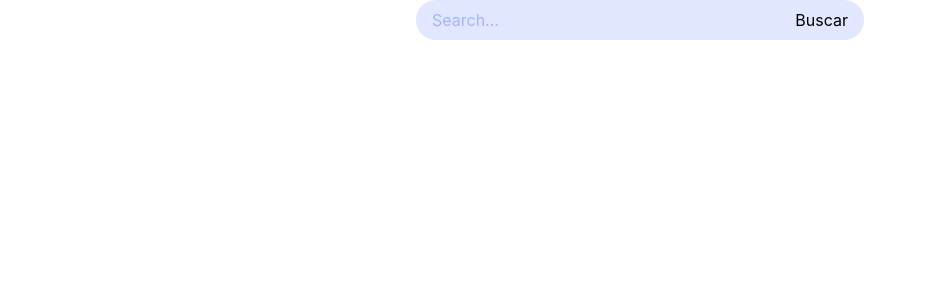
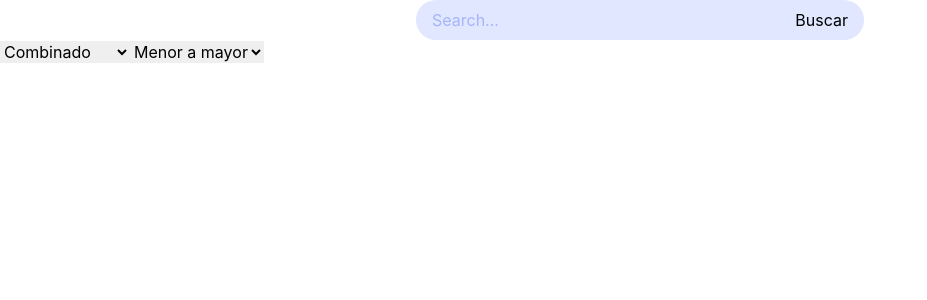
Before and after one commit to PLAYMAN11/Scrappy, a React (Create React App) app: page /search in a window 1280 px wide. Shown: the top 300 px of the page, without its empty margins (0-927 px from the left). Built offline with nearby package versions, Linux system fonts and the light colour scheme.

Commit message:
select de ascendente jala

```diff
--- a/src/ApiCall.js
+++ b/src/ApiCall.js
@@ -1,28 +1,29 @@
 import React, { useState } from 'react';
-import { MagnifyingGlassIcon } from '@heroicons/react/20/solid';
 import mercadolibre from './ScrapMercadoLibre';
 import amazon from './BrightData';
 import ProductCard from './components/ProductCard.js';
+
 
 function sortJSON(data, orden) {
     return data.sort((a, b) => {
         const x = parseFloat(a.price);
         const y = parseFloat(b.price);
-        return orden === 'asc' ? x - y : y - x;
+        console.log(orden)
+        return orden == 'asc' ? x - y : y - x;
     });
 }
 
 function Combine(JSON1, JSON2) {
+
+
     let JSON11 = JSON.parse(JSON.stringify(JSON1));
     let JSON22 = JSON.parse(JSON.stringify(JSON2));
     let combined = [];
 
     for (let i = 0; i < 50; i++) {
-        if (JSON11.data[i]) combined.push(JSON11.data[i]);
+        if (JSON11.data[i]) combined.push(JSON11.data[i]);  // Asegúrate de que el índice existe
         if (JSON22.data[i]) combined.push(JSON22.data[i]);
     }
-
-    combined = sortJSON(combined, 'asc');
     return combined;
 }
 
@@ -32,6 +33,7 @@ const APIsCall = () => {
     const [combine, setCombine] = useState(null);
     const [apisData, setApisData] = useState(null);
     const [plat, setPlat] = useState("");
+    const [orden, setorden]=useState('asc');
 
     const handleSearch = async (e) => {
         e.preventDefault();
@@ -41,15 +43,17 @@ const APIsCall = () => {
             const mercadoResponse = await mercadolibre(inputValue);
             const amazonResponse = await amazon(inputValue);
 
-            const combinedData = Combine(mercadoResponse, amazonResponse);
+
+            const combinedData = sortJSON(Combine(mercadoResponse, amazonResponse),orden);
             setApisData(combinedData);
-            setCombine(combinedData);
+            setCombine(combinedData); // Mostrar datos combinados por defecto
         } catch (error) {
             console.error("Error fetching data:", error);
         } finally {
             setLoading(false);
         }
     };
+
     const handleSelect = (e) => {
         const selectedPlatform = typeof e === "string" ? e : e.target.value;
         setPlat(selectedPlatform);
@@ -62,8 +66,18 @@ const APIsCall = () => {
                 ? apisData.filter(item => item.plataforma === 'MercadoLibre')
                 : apisData;
 
-        setCombine(filteredData);
+        setCombine(sortJSON(filteredData, orden));
     };
+    const handleOrderChange = (e) => {
+        const selectedOrder = e.target.value;
+        setorden(selectedOrder);
+
+        if (!combine) return;
+
+        const sortedData = sortJSON(combine, selectedOrder);
+        setCombine(sortedData);
+    };
+
 
     return (
         <div>
@@ -79,14 +93,23 @@ const APIsCall = () => {
                     className="flex-1 outline-none bg-transparent text-indigo-400 placeholder:text-indigo-300"
                 />
                 <button type="submit">Buscar</button>
-                {combine &&  <select id="Presentacion" name="Presentacion" onChange={handleSelect}>
+            </form>
+
+
+            {loading && <p>Cargando...</p>}
+
+            <select id="Presentacion" name="Presentacion" onChange={handleSelect}>
+                <option value="combinado">Combinado</option>
                 <option value="amazon">Amazon</option>
                 <option value="mercado">Mercado Libre</option>
-                <option value="combinado">Combinado</option>
-            </select>}
-            </form>
-            {loading && <p>Cargando...</p>}
-            {combine && <ProductCard productos={combine} />}
+            </select>
+            <select id="Orden" name="Orden" onChange={handleOrderChange}>
+                <option value='asc'>Menor a mayor</option>
+                <option value='des'>Mayor a menor</option>
+            </select>
+            {combine && <ProductCard productos={combine}/>}
+
+
         </div>
     );
 };
```
